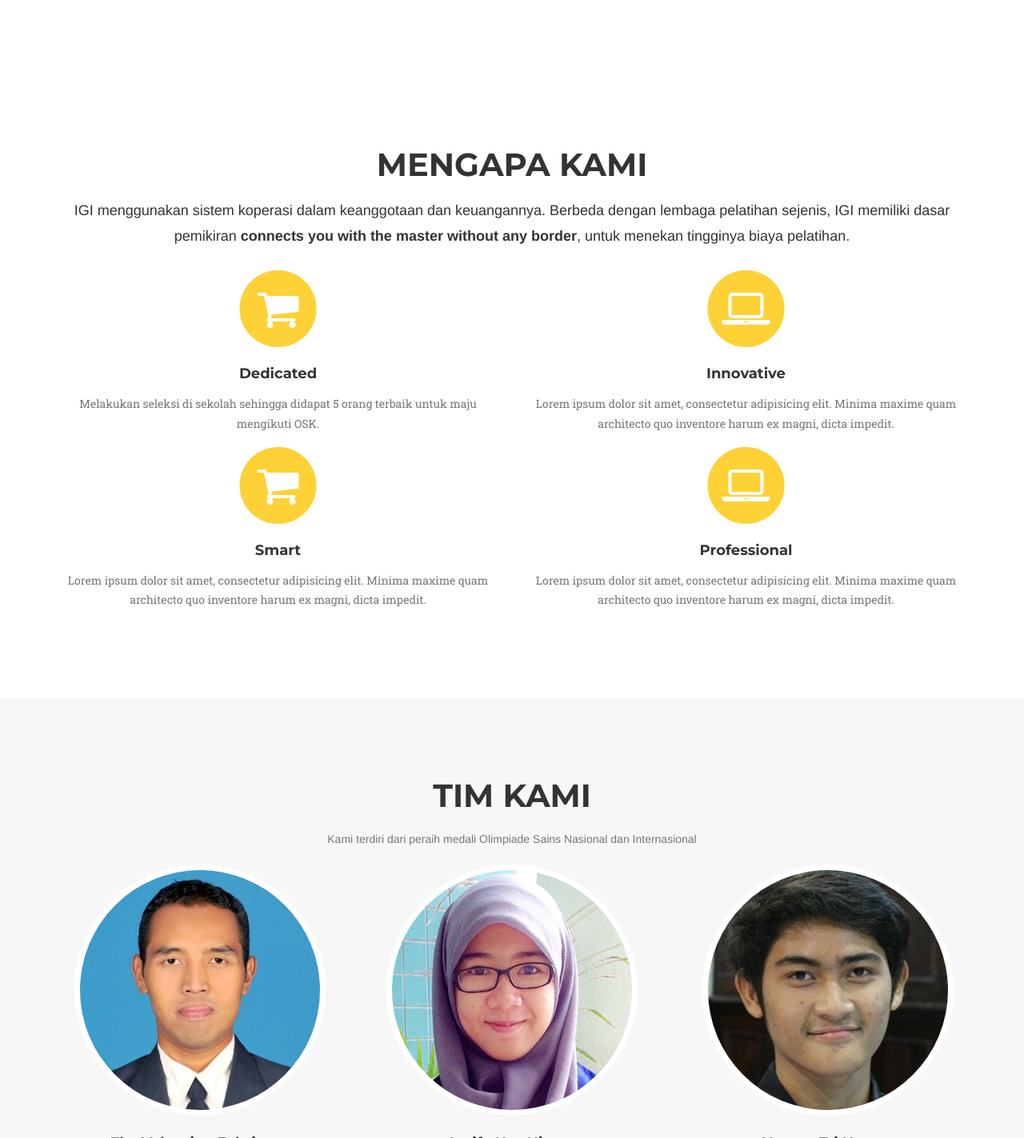
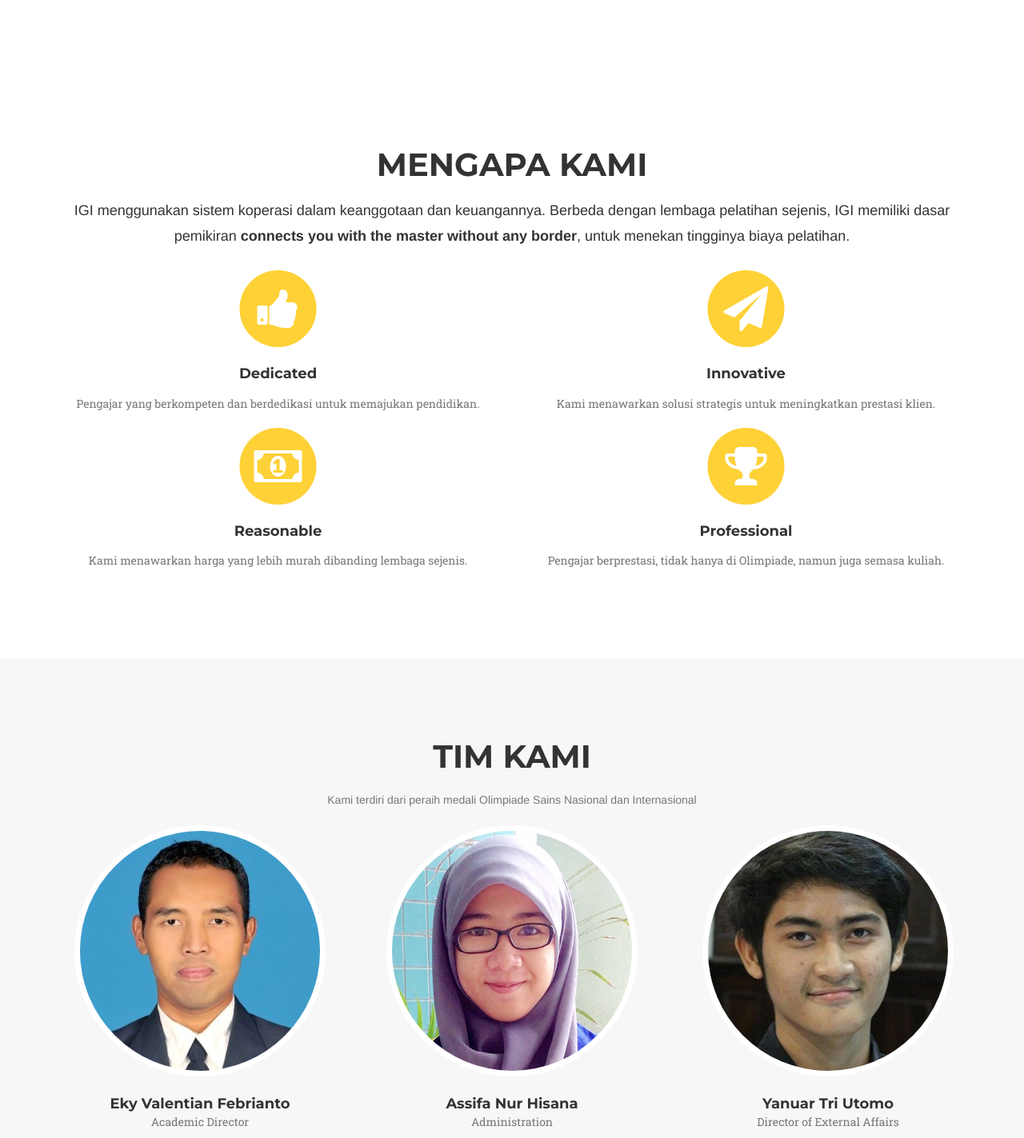
Before and after one commit to gmochid/igi-preview, a plain HTML site: page index.html in a window 1280 px wide. Shown: the part 1310-2733 px from the top of the page at 80% size. Drawn offline with nearby package versions, Linux system fonts and the light colour scheme; a web font is replaced by a local one.

Commit message:
update icon and text

```diff
--- a/index.html
+++ b/index.html
@@ -78,8 +78,8 @@
     <header>
         <div class="container">
             <div class="intro-text">
-                <div class="intro-lead-in">Membangun gairah kompetisi daerah dalam Olimpiade Sains</div>
-                <div class="intro-heading">OSK - OSP - OSN</div>
+                <div class="intro-lead-in">Membangun gairah kompetisi daerah dalam</div>
+                <div class="intro-heading">Olimpiade Sains</div>
                 <a href="#about-us" class="page-scroll btn btn-xl">Tentang Kami</a>
             </div>
         </div>
@@ -120,36 +120,36 @@
                 <div class="col-md-6">
                     <span class="fa-stack fa-4x">
                         <i class="fa fa-circle fa-stack-2x text-primary"></i>
-                        <i class="fa fa-shopping-cart fa-stack-1x fa-inverse"></i>
+                        <i class="fa fa-thumbs-up fa-stack-1x fa-inverse"></i>
                     </span>
                     <h4 class="service-heading">Dedicated</h4>
-                    <p class="text-muted">Melakukan seleksi di sekolah sehingga didapat 5 orang terbaik untuk maju mengikuti OSK.</p>
+                    <p class="text-muted">Pengajar yang berkompeten dan berdedikasi untuk memajukan pendidikan.</p>
                 </div>
                 <div class="col-md-6">
                     <span class="fa-stack fa-4x">
                         <i class="fa fa-circle fa-stack-2x text-primary"></i>
-                        <i class="fa fa-laptop fa-stack-1x fa-inverse"></i>
+                        <i class="fa fa-send fa-stack-1x fa-inverse"></i>
                     </span>
                     <h4 class="service-heading">Innovative</h4>
-                    <p class="text-muted">Lorem ipsum dolor sit amet, consectetur adipisicing elit. Minima maxime quam architecto quo inventore harum ex magni, dicta impedit.</p>
+                    <p class="text-muted">Kami menawarkan solusi strategis untuk meningkatkan prestasi klien.</p>
                 </div>
             </div>
             <div class="row text-center">
                 <div class="col-md-6">
                     <span class="fa-stack fa-4x">
                         <i class="fa fa-circle fa-stack-2x text-primary"></i>
-                        <i class="fa fa-shopping-cart fa-stack-1x fa-inverse"></i>
+                        <i class="fa fa-money fa-stack-1x fa-inverse"></i>
                     </span>
-                    <h4 class="service-heading">Smart</h4>
-                    <p class="text-muted">Lorem ipsum dolor sit amet, consectetur adipisicing elit. Minima maxime quam architecto quo inventore harum ex magni, dicta impedit.</p>
+                    <h4 class="service-heading">Reasonable</h4>
+                    <p class="text-muted">Kami menawarkan harga yang lebih murah dibanding lembaga sejenis.</p>
                 </div>
                 <div class="col-md-6">
                     <span class="fa-stack fa-4x">
                         <i class="fa fa-circle fa-stack-2x text-primary"></i>
-                        <i class="fa fa-laptop fa-stack-1x fa-inverse"></i>
+                        <i class="fa fa-trophy fa-stack-1x fa-inverse"></i>
                     </span>
                     <h4 class="service-heading">Professional</h4>
-                    <p class="text-muted">Lorem ipsum dolor sit amet, consectetur adipisicing elit. Minima maxime quam architecto quo inventore harum ex magni, dicta impedit.</p>
+                    <p class="text-muted">Pengajar berprestasi, tidak hanya di Olimpiade, namun juga semasa kuliah.</p>
                 </div>
             </div>
         </div>
@@ -171,7 +171,7 @@
                     <div class="team-member">
                         <img src="img/team/eky.jpg" class="img-responsive img-circle" alt="">
                         <h4>Eky Valentian Febrianto</h4>
-                        <p class="text-muted">Academic Director/p>
+                        <p class="text-muted">Academic Director</p>
                         <ul class="list-inline social-buttons">
                             <li><a href="#"><i class="fa fa-twitter"></i></a>
                             </li>
@@ -250,11 +250,11 @@
                         <h4>Abdurrosyid Broto H</h4>
                         <p class="text-muted">IT Specialist</p>
                         <ul class="list-inline social-buttons">
-                            <li><a href="#"><i class="fa fa-twitter"></i></a>
+                            <li><a href="https://twitter.com/gmochid"><i class="fa fa-twitter"></i></a>
                             </li>
-                            <li><a href="#"><i class="fa fa-facebook"></i></a>
+                            <li><a href="https://www.facebook.com/gmochid"><i class="fa fa-facebook"></i></a>
                             </li>
-                            <li><a href="#"><i class="fa fa-linkedin"></i></a>
+                            <li><a href="http://id.linkedin.com/pub/abdurrosyid-broto-handoyo/29/660/577"><i class="fa fa-linkedin"></i></a>
                             </li>
                         </ul>
                     </div>
@@ -280,6 +280,11 @@
                     <li><a href="https://www.facebook.com/pages/Insan-Gemilang-Indonesia/737708569643797"><i class="fa fa-facebook"></i></a>
                     </li>
                     <li>Insan Gemilang Indonesia</li>
+                </ul>
+                <ul class="list-inline social-buttons">
+                    <li><a href="https://twitter.com/igi_indonesia"><i class="fa fa-twitter"></i></a>
+                    </li>
+                    <li>@igi_indonesia</li>
                 </ul>
             </div>
         </div>
```
